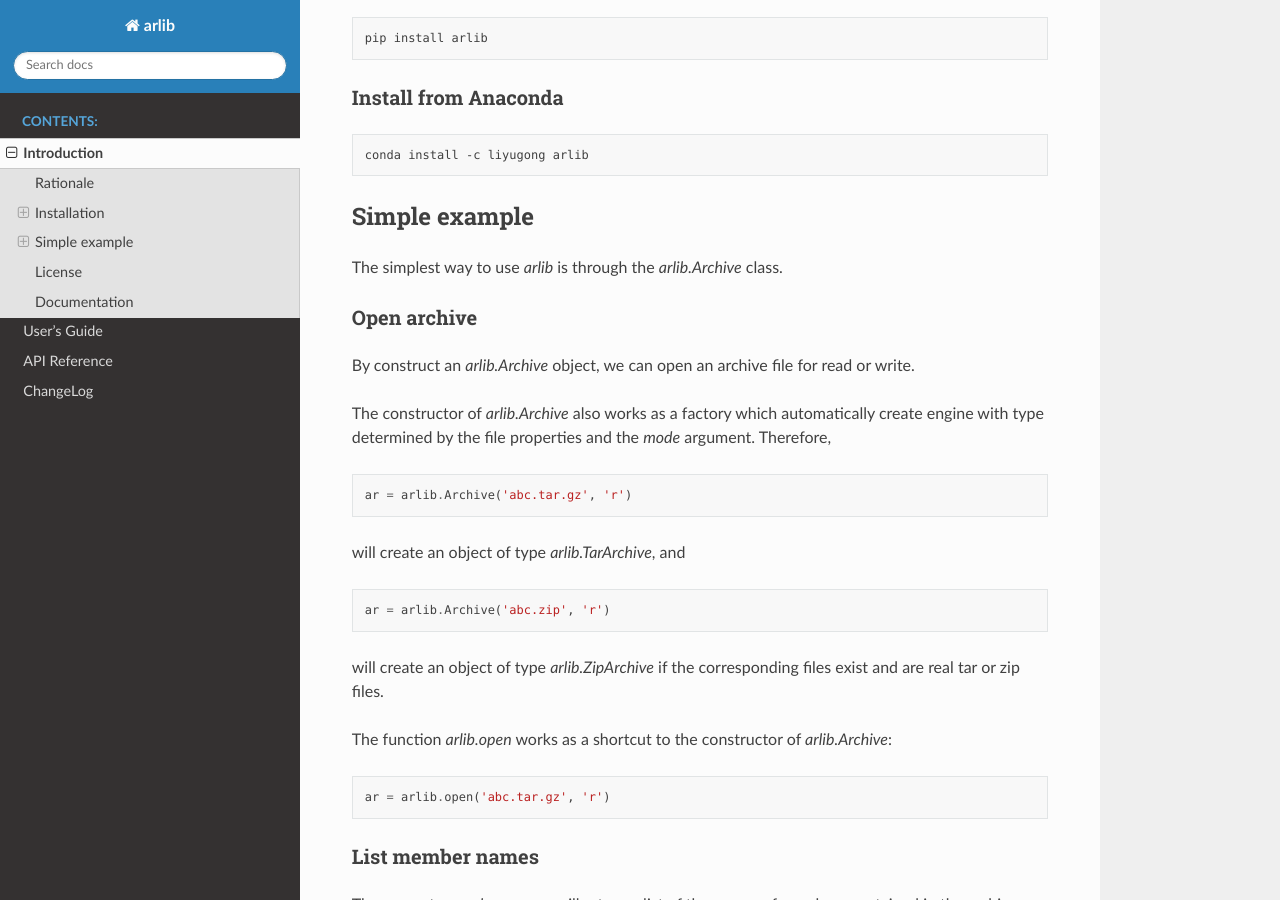
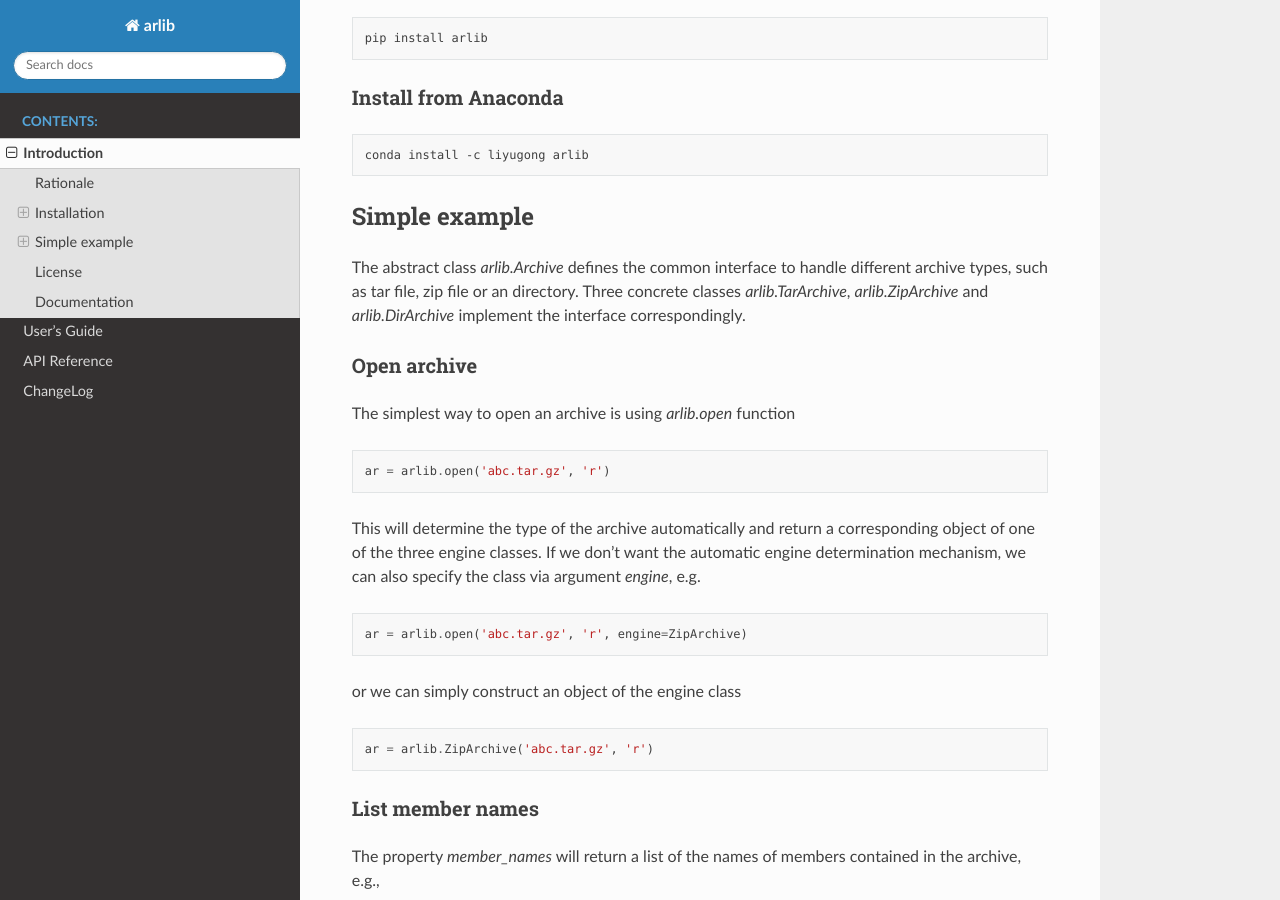
Before and after one commit to gongliyu/arlib, a Sphinx documentation site: the page built from docs/intro.rst, in a window 1280 px wide and 900 px high, scrolled down 1215 px. Built offline with Sphinx 7.4.7 and the Read the Docs theme 2.0.0, drawn with Linux system fonts in a browser that asks for light colours.

Commit message:
Fix problem that arlib.open cannot specify engine (#13)
* Fix problem that arlib.open cannot specify engine

* Try fix py27 at travis

* Try to fix py27 problem at travis

* Try to fix py27 problem at travis

* Modify docs accordingly

````diff
--- a/README.md
+++ b/README.md
@@ -67,34 +67,32 @@ conda install -c liyugong arlib
 
 ## Simple example
 
-
-The simplest way to use *arlib* is through the *arlib.Archive* class.
+The abstract class *arlib.Archive* defines the common interface to
+handle different archive types, such as tar file, zip file or an
+directory. Three concrete classes *arlib.TarArchive*,
+*arlib.ZipArchive* and *arlib.DirArchive* implement the interface
+correspondingly.
 
 ### Open archive
 
-By construct an *arlib.Archive* object, we can open an archive file for read or write.
+The simplest way to open an archive is using *arlib.open* function
+``` python
+ar = arlib.open('abc.tar.gz', 'r')
+```
 
-The constructor of *arlib.Archive* also works as a factory which
-automatically create engine with type determined by the file
-properties and the *mode* argument. Therefore,
+This will determine the type of the archive automatically and return a
+corresponding object of one of the three engine classes. If we don't
+want the automatic engine determination mechanism, we can also
+specify the class via argument *engine*, e.g.
 
 ``` python
-ar = arlib.Archive('abc.tar.gz', 'r')
+ar = arlib.open('abc.tar.gz', 'r', engine=ZipArchive)
 ```
 
-will create an object of type *arlib.TarArchive*, and
+or we can simply construct an object of the engine class
 
 ``` python
-ar = arlib.Archive('abc.zip', 'r')
-```
-
-will create an object of type *arlib.ZipArchive* if the corresponding
-files exist and are real tar or zip files.
-
-The function *arlib.open* works as a shortcut to the constructor of *arlib.Archive*:
-
-``` python
-ar = arlib.open('abc.tar.gz', 'r')
+ar = arlib.ZipArchive('abc.tar.gz', 'r')
 ```
 
 ### List member names
@@ -107,7 +105,9 @@ print(ar.member_names)
 ```
 
 ### Check member
-Use the method *member_is_dir* and *member_is_file* to check whether a member is a directory or a regular file
+
+Use the method *member_is_dir* and *member_is_file* to check whether a
+member is a directory or a regular file
 
 ``` python
 ar = arlib.open('abc.tar', 'r')
````
Also changed, not shown: arlib/__init__.py (+43 -18 lines), docs/guide.rst (+4 -7 lines), 1 other file.
